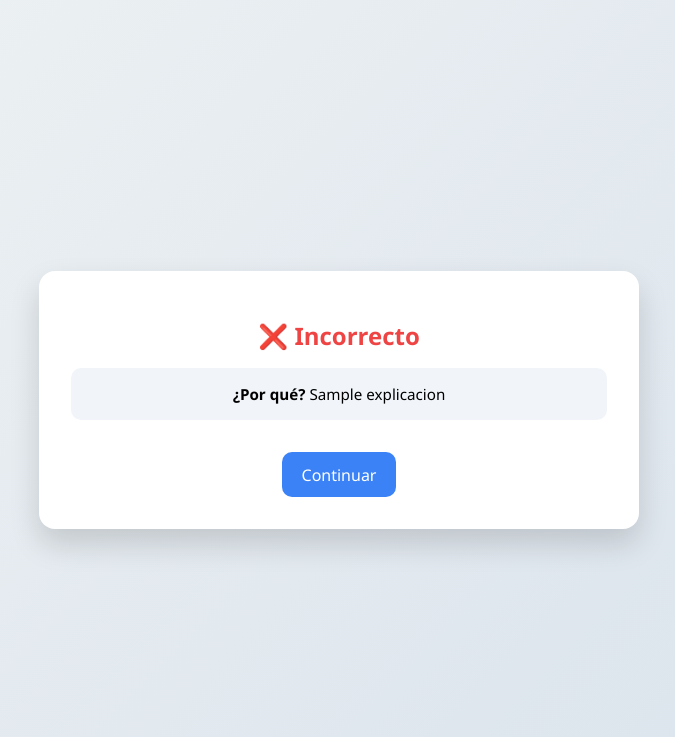
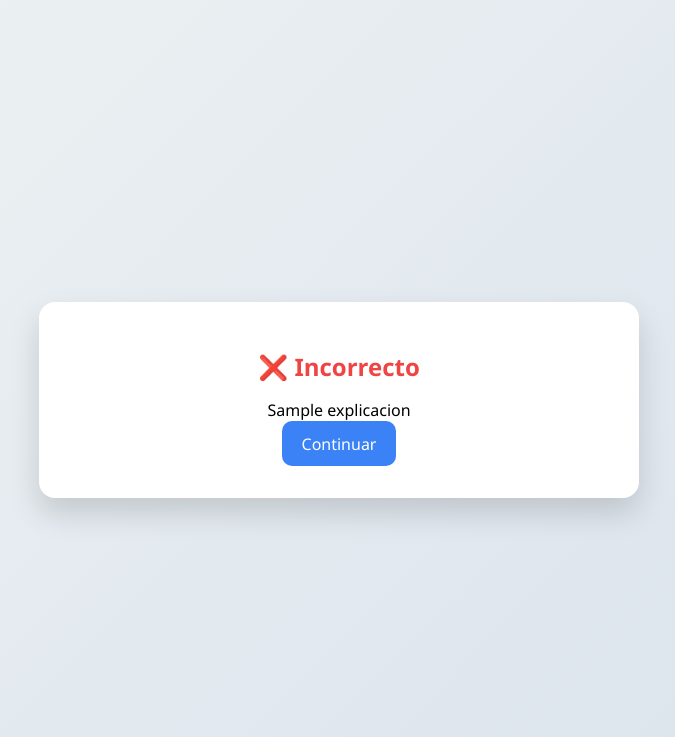
Before and after one commit to sanchezzul/phishing-game, a Flask app: template templates/feedback.html in a window 1280 px wide. Shown: the top 737 px of the page, without its empty margins (301-976 px from the left). Run offline with Flask 3, Linux system fonts and the light colour scheme; the template is opened without the code that fills it: most values are stand-ins (such as "Sample title", 1, 10 or a date in 2020).

Commit message:
Update feedback.html

```diff
--- a/templates/feedback.html
+++ b/templates/feedback.html
@@ -1,4 +1,3 @@
-<!-- feedback -->
 <!DOCTYPE html>
 <html lang="es">
 <head>
@@ -7,20 +6,18 @@
     <link rel="stylesheet" href="{{ url_for('static', filename='style.css') }}">
 </head>
 <body>
+
 <div class="container">
-
     {% if correcto %}
         <h2 class="correcto">✅ Correcto</h2>
     {% else %}
         <h2 class="incorrecto">❌ Incorrecto</h2>
     {% endif %}
 
-        <div class="explicacion">
-            <strong>¿Por qué?</strong> {{ explicacion }}
+    <p>{{ explicacion }}</p>
+
+    <a href="/juego" class="btn continuar">Continuar</a>
 </div>
 
-        <a href="/siguiente">Continuar</a>
-    </div>
 </body>
-
 </html>
```
Lines whose indentation alone changed are shown as unchanged.
